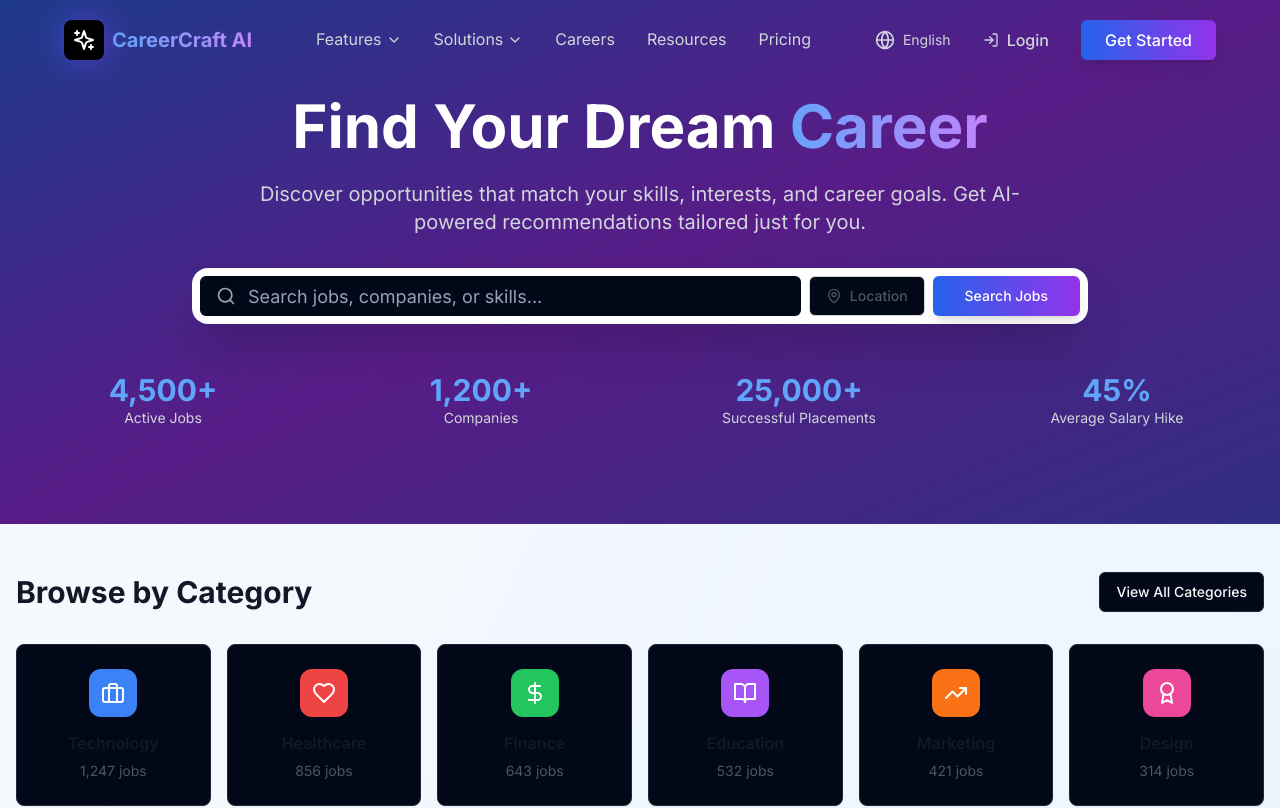
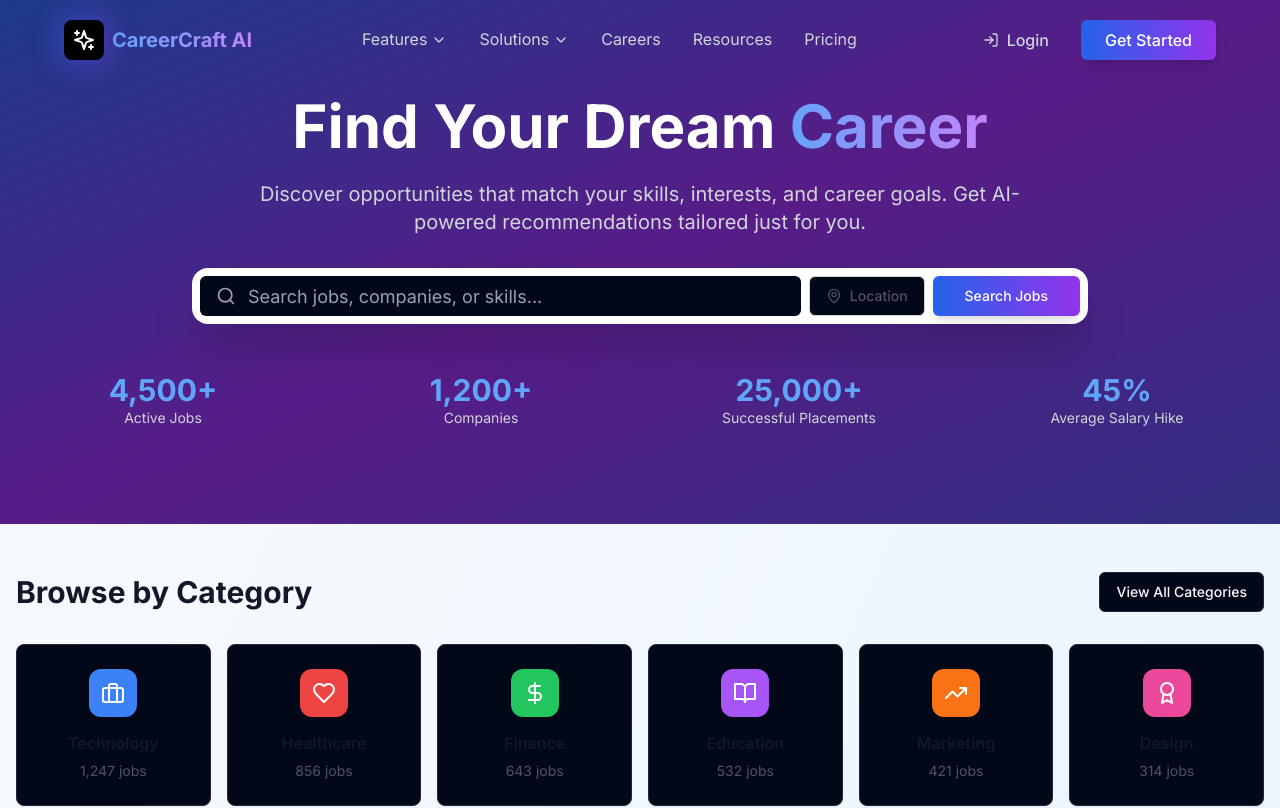
Before and after one commit to SSuryaRao/Career-advisor-frontend, a Next.js app: page /careers in a window 1280 px wide. Shown: the top 808 px of the page. Built offline with nearby package versions, Linux system fonts and the light colour scheme.

Commit message:
Remove language selector from navbar and associated state management

```diff
--- a/src/components/layout/navbar.tsx
+++ b/src/components/layout/navbar.tsx
@@ -11,7 +11,6 @@ import {
   X,
   ChevronDown,
   Sparkles,
-  Globe,
   User,
   LogIn,
   Brain,
@@ -46,19 +45,10 @@ const navigation = [
   { name: 'Pricing', href: '/pricing' },
 ]
 
-const languages = [
-  { code: 'en', name: 'English' },
-  { code: 'hi', name: 'हिंदी' },
-  { code: 'ta', name: 'தமிழ்' },
-  { code: 'te', name: 'తెలుగు' },
-  { code: 'bn', name: 'বাংলা' },
-]
-
 export default function Navbar() {
   const [isScrolled, setIsScrolled] = useState(false)
   const [isMobileMenuOpen, setIsMobileMenuOpen] = useState(false)
   const [activeDropdown, setActiveDropdown] = useState<string | null>(null)
-  const [selectedLanguage, setSelectedLanguage] = useState('en')
   const pathname = usePathname()
 
   useEffect(() => {
@@ -143,27 +133,6 @@ export default function Navbar() {
 
           {/* Right Section */}
           <div className="hidden md:flex items-center space-x-4">
-            {/* Language Selector */}
-            <div className="relative group">
-              <button className="flex items-center space-x-2 text-gray-300 hover:text-white transition-colors">
-                <Globe className="w-5 h-5" />
-                <span className="text-sm">
-                  {languages.find((l) => l.code === selectedLanguage)?.name}
-                </span>
-              </button>
-              <div className="absolute top-full right-0 mt-2 w-40 bg-gray-900/95 backdrop-blur-xl border border-white/10 rounded-xl shadow-2xl overflow-hidden opacity-0 invisible group-hover:opacity-100 group-hover:visible transition-all">
-                {languages.map((lang) => (
-                  <button
-                    key={lang.code}
-                    onClick={() => setSelectedLanguage(lang.code)}
-                    className="block w-full text-left px-4 py-2 text-gray-300 hover:bg-white/10 hover:text-white transition-colors"
-                  >
-                    {lang.name}
-                  </button>
-                ))}
-              </div>
-            </div>
-
             {/* Auth Buttons */}
             <Button
               variant="ghost"
```
